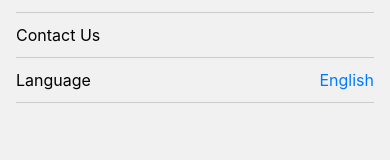
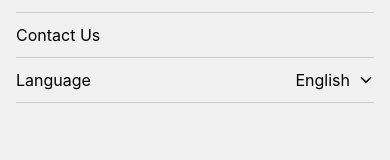
Before and after one commit to madhursharma026/Inshort-Expo, a React Native app: screen /Setting in a window 390 px wide. Shown: the part 175-335 px from the top of the page. Built offline with nearby package versions, Linux system fonts and the light colour scheme.

Commit message:
Initial Commit

```diff
--- a/App.js
+++ b/App.js
@@ -471,13 +471,13 @@
 // export default App;
 
 import React from "react";
+import { LogBox, StatusBar } from "react-native";
+import { useTheme, ThemeProvider } from "./API/ThemeContext";
 import Settings from "./screens/Setting";
 import ContactUs from "./screens/ContactUs";
 import NewsScreen from "./screens/NewsScreen";
 import LinkViewer from "./components/LinkViewer";
-import { LogBox, StatusBar } from "react-native";
 import BookmarkNews from "./screens/BookmarkNews";
-import { ThemeProvider } from "./API/ThemeContext";
 import { SimpleLineIcons } from "@expo/vector-icons";
 import DiscoverScreen from "./screens/DiscoverScreen";
 import TermsOfService from "./screens/TermsOfService";
@@ -519,6 +519,7 @@ function FeedsStack() {
     </Stack.Navigator>
   );
 }
+
 function SettingsStack() {
   return (
     <Stack.Navigator>
@@ -618,16 +619,27 @@ function App() {
     <SafeAreaProvider>
       <ThemeProvider>
         <BookmarkProvider>
-          <SafeAreaView style={{ flex: 1 }}>
-            <StatusBar />
-            <NavigationContainer>
-              <MyTabs />
-            </NavigationContainer>
-          </SafeAreaView>
+          <ThemedApp />
         </BookmarkProvider>
       </ThemeProvider>
     </SafeAreaProvider>
   );
 }
 
+function ThemedApp() {
+  const { isDarkMode } = useTheme();
+
+  return (
+    <SafeAreaView style={{ flex: 1 }}>
+      <StatusBar
+        barStyle={isDarkMode ? "light-content" : "dark-content"}
+        backgroundColor={isDarkMode ? "#282C35" : "#f1f1f1"}
+      />
+      <NavigationContainer>
+        <MyTabs />
+      </NavigationContainer>
+    </SafeAreaView>
+  );
+}
+
 export default App;
--- a/components/LinkViewer.js
+++ b/components/LinkViewer.js
@@ -120,7 +120,6 @@
 // });
 
 // export default LinkViewer;
-import React, { useState } from "react";
 import {
   View,
   Text,
@@ -130,6 +129,7 @@ import {
   TouchableOpacity,
   ActivityIndicator,
 } from "react-native";
+import React, { useState } from "react";
 import * as Clipboard from "expo-clipboard";
 import { Ionicons } from "@expo/vector-icons";
 import { WebView } from "react-native-webview";
--- a/components/SingleNews.js
+++ b/components/SingleNews.js
@@ -11,6 +11,7 @@ import ImageViewer from "../components/ImageViewer";
 import { useBookmarks } from "../API/BookmarkContext";
 import useDynamicStyles from "../API/UseDynamicStyles";
 import { useNavigation } from "@react-navigation/native";
+import { Platform } from "react-native";
 
 const windowWidth = Dimensions.get("window").width;
 const windowHeight = Dimensions.get("window").height;
@@ -109,7 +110,8 @@ const SingleNews = ({ item }) => {
 const styles = StyleSheet.create({
   container: {
     width: windowWidth,
-    height: windowHeight - 60,
+    height: windowHeight - 70,
+    paddingBottom: Platform.OS === "ios" ? 90 : 70, // Adjust the bottom padding for iOS devices
   },
   imageContainer: {
     backgroundColor: "white",
@@ -151,11 +153,11 @@ const styles = StyleSheet.create({
     fontWeight: "bold",
   },
   readMoreFooter: {
-    bottom: 10,
+    bottom: 0,
     height: 80,
     padding: 15,
     width: "100%",
-    position: "absolute",
+    position: Platform.OS === "ios" ? "relative" : "absolute", // Position relative for iOS
     justifyContent: "center",
   },
   readMoreContent: {
--- a/screens/Setting.js
+++ b/screens/Setting.js
@@ -1,3 +1,5 @@
+import React, { useState } from "react";
+import { Ionicons } from "@expo/vector-icons";
 import { useTheme } from "../API/ThemeContext";
 import useDynamicStyles from "../API/UseDynamicStyles";
 import { useNavigation } from "@react-navigation/native";
@@ -7,6 +9,17 @@ const Settings = () => {
   const navigation = useNavigation();
   const dynamicStyles = useDynamicStyles();
   const { isDarkMode, toggleTheme } = useTheme();
+  const [language, setLanguage] = useState("English");
+  const [dropdownVisible, setDropdownVisible] = useState(false);
+
+  const toggleDropdown = () => {
+    setDropdownVisible((prevVisible) => !prevVisible);
+  };
+
+  const handleLanguageChange = (lang) => {
+    setLanguage(lang);
+    setDropdownVisible(false);
+  };
 
   return (
     <View style={[styles.container, dynamicStyles.backgroundColor]}>
@@ -54,8 +67,41 @@ const Settings = () => {
         <Text style={[styles.settingText, dynamicStyles.textColor]}>
           Language
         </Text>
-        <Text style={styles.settingLink}>English</Text>
+        <TouchableOpacity
+          onPress={toggleDropdown}
+          style={styles.languageButton}
+        >
+          <Text style={[styles.languageText, dynamicStyles.textColor]}>
+            {language}
+          </Text>
+          <Ionicons
+            name={dropdownVisible ? "chevron-up" : "chevron-down"}
+            size={16}
+            color={dynamicStyles.textColor.color}
+          />
+        </TouchableOpacity>
       </View>
+
+      {dropdownVisible && (
+        <View style={[styles.dropdown, dynamicStyles.footerBackgroundColor]}>
+          <TouchableOpacity
+            onPress={() => handleLanguageChange("English")}
+            style={styles.dropdownItem}
+          >
+            <Text style={[styles.dropdownText, dynamicStyles.footerTextColor]}>
+              English
+            </Text>
+          </TouchableOpacity>
+          <TouchableOpacity
+            onPress={() => handleLanguageChange("Hindi")}
+            style={styles.dropdownItem}
+          >
+            <Text style={[styles.dropdownText, dynamicStyles.footerTextColor]}>
+              Hindi
+            </Text>
+          </TouchableOpacity>
+        </View>
+      )}
     </View>
   );
 };
@@ -72,18 +118,42 @@ const styles = StyleSheet.create({
   },
   settingItem: {
     paddingVertical: 12,
+    borderBottomWidth: 1,
+    alignItems: "center",
     flexDirection: "row",
-    alignItems: "center",
-    borderBottomWidth: 1,
     borderBottomColor: "#ccc",
     justifyContent: "space-between",
   },
   settingText: {
     fontSize: 16,
   },
-  settingLink: {
+  languageButton: {
+    flexDirection: "row",
+    alignItems: "center",
+  },
+  languageText: {
     fontSize: 16,
-    color: "#007bff",
+    marginRight: 8,
+  },
+  dropdown: {
+    top: 180,
+    right: 20,
+    zIndex: 1000,
+    elevation: 5,
+    shadowRadius: 2,
+    borderRadius: 5,
+    shadowOpacity: 0.8,
+    shadowColor: "#000",
+    position: "absolute",
+    shadowOffset: { width: 0, height: 2 },
+  },
+  dropdownItem: {
+    padding: 10,
+    borderBottomWidth: 1,
+    borderBottomColor: "#ddd",
+  },
+  dropdownText: {
+    fontSize: 16,
   },
 });
 
```
